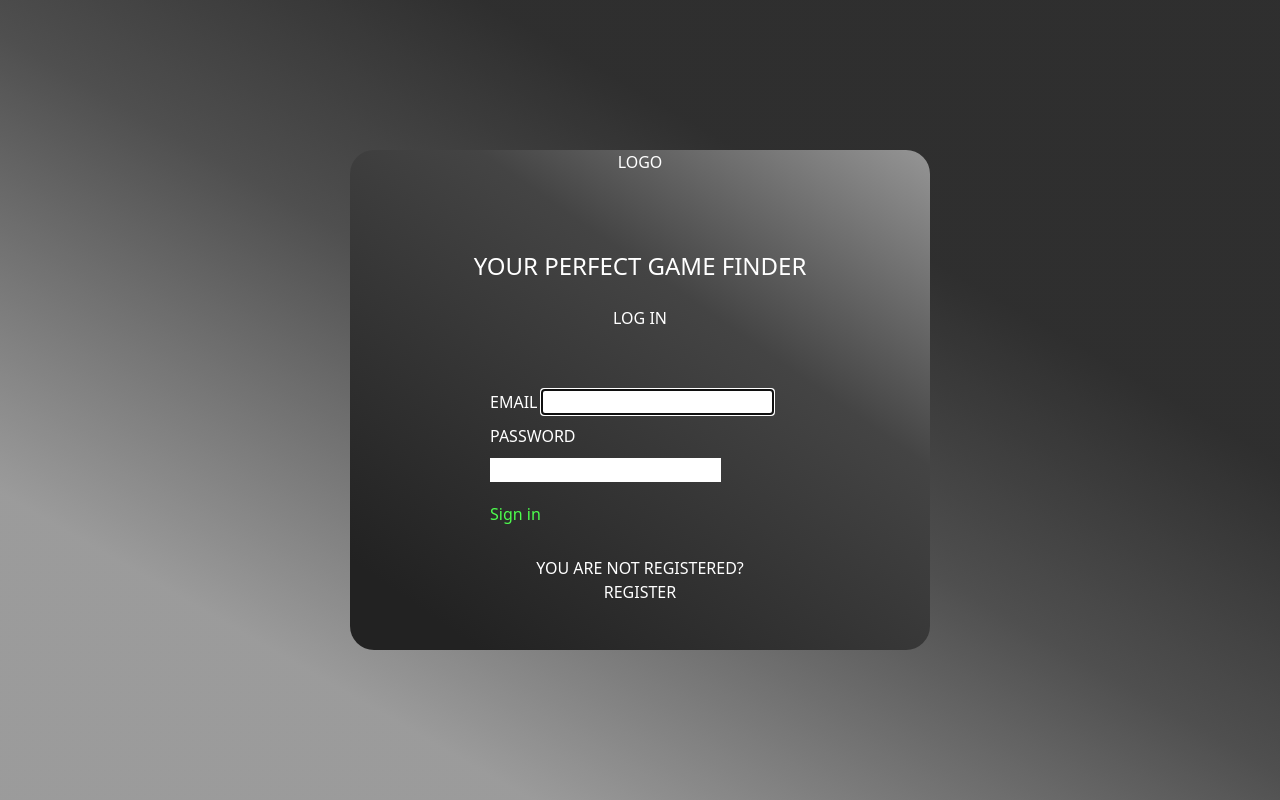
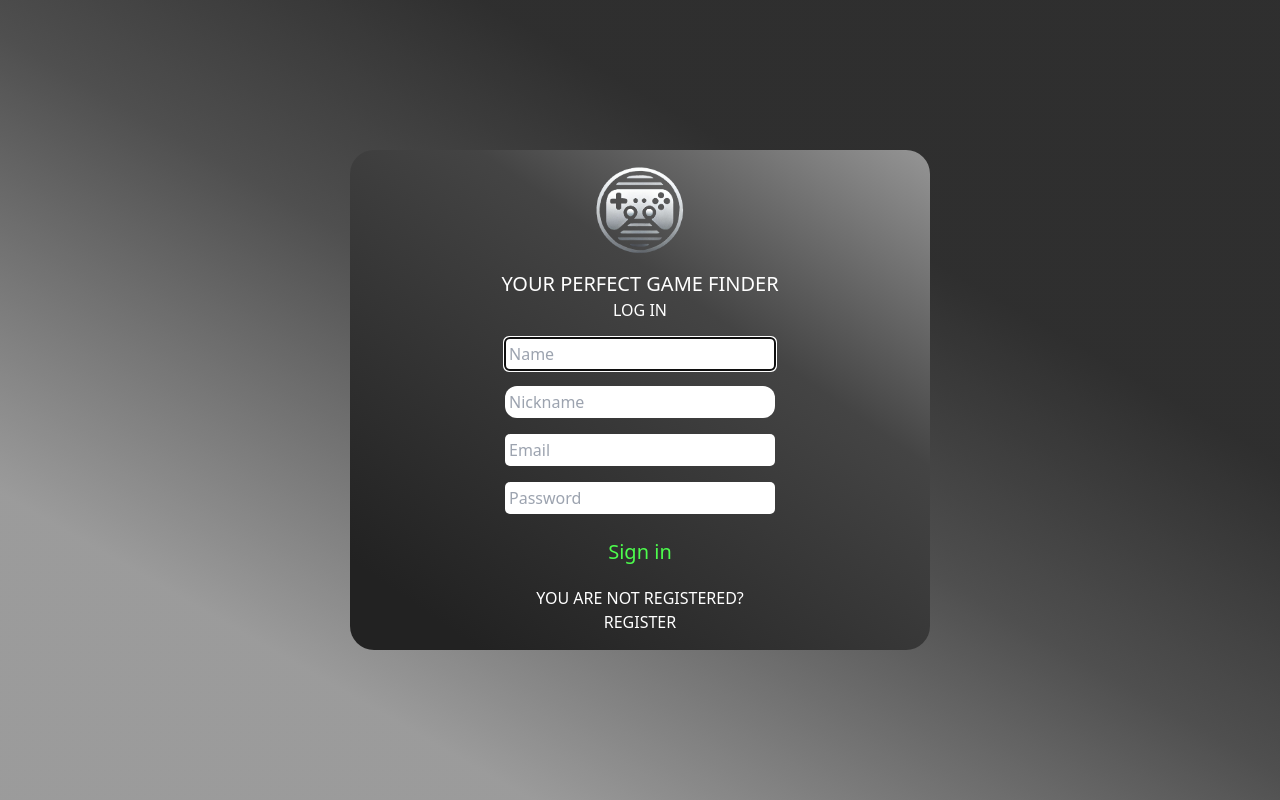
Before and after one commit to iDankest/Proyecto-Symfony, a Symfony app: template GameFinder/templates/security/login.html.twig in a window 1280 px wide. Run offline with Twig, Linux system fonts and the light colour scheme; the template is opened without the code that fills it, so the values that code supplies are empty; style sheets or scripts are compiled from the project's sources; some libraries are stand-ins or nearby versions.

Commit message:
style-login fino

```diff
--- a/GameFinder/assets/styles/app.css
+++ b/GameFinder/assets/styles/app.css
@@ -37,3 +37,18 @@ font-size: medium;
 #btn{
     color: rgb(77, 253, 77);
 }
+
+.logo{
+    width: 100px;
+    height: 100px;
+    background-image: url("../image/logo.png");
+    background-size: cover;
+    margin: 0 auto;
+    margin-top: 10px;
+    margin-bottom: 10px;
+}
+input{
+    padding: 4px;
+    border-radius: 5px;
+    width: 90%;
+}
--- a/GameFinder/templates/security/login.html.twig
+++ b/GameFinder/templates/security/login.html.twig
@@ -20,41 +20,33 @@
 			<div id="bgCenter" class="mx-auto my-[200px] w-auto min-w-[580px] max-w-[580px] h-[500px] bg-gray-600 text-white rounded-3xl border-1 border-neutral-950">
 
 
-				<div class="flex justify-center h-[100px]">LOGO</div>
+				<div class="my-4 logo "> </div>
 
-				<div class="flex justify-center text-2xl">YOUR PERFECT GAME FINDER</div>
-				<br>
+
+				<div class="flex justify-center text-xl">YOUR PERFECT GAME FINDER</div>
+
 				<div class="flex justify-center">LOG IN</div>
 
 
 				<div
 					class="flex-col mx-[140px]">
 
-					{# 	<label for="inputName">NAME</label>
-															<input type="name" value="{{ last_username }}" name="name" id="inputName" class="form-control mt-[50px] my-[10px]" autocomplete="name" required autofocus>
-															<br>
-															<label for="inputNickName">NICKNAME</label>
-															<input type="nickName" value="{{ last_username }}" name="nickName" id="inputNickname" class="form-control mt-[50px] my-[10px]" autocomplete="nickName" required autofocus>
-															<br> #}
-
 					{% if error %}
 						<div class="alert alert-danger mt-4">{{ error.messageKey|trans(error.messageData, 'security') }}</div>
 					{% endif %}
 
-					<label for="inputEmail">EMAIL</label>
-					<input type="email" value="{{ last_username }}" name="email" id="inputEmail" class="form-control mt-[60px] my-[10px] text-black" autocomplete="email" required autofocus>
-					<br>
 
+					<input type="name" value="{{ last_username }}" name="name" id="inputName" class="block m-auto form-control mt-4" placeholder="Name" autocomplete="name" required autofocus>
 
-					<label for="inputPassword">PASSWORD</label>
-					<input type="password" name="password" id="inputPassword" class="form-control my-[10px] text-black" autocomplete="current-password" required>
+					<input type="nickName" value="{{ last_username }}" name="nickName" id="inputNickname" class="block m-auto form-control mt-4 rounded-xl" placeholder="Nickname" autocomplete="nickName" required autofocus>
 
-					<br>
+					<input type="email" value="{{ last_username }}" name="email" id="inputEmail" class="block m-auto form-control mt-4 text-black" placeholder="Email" autocomplete="email" required autofocus>
 
+					<input type="password" name="password" id="inputPassword" class="block m-auto form-control mt-4 text-black" placeholder="Password" autocomplete="current-password" required>
 
-					<input type="hidden" name="_csrf_token" value="{{ csrf_token('authenticate') }}">
+					<input type="hidden" name="_csrf_token" value="{{ csrf_token('authenticate') }}"><br>
 
-					<button id="btn" class=" btn-lg btn-primary my-[10px]" type="submit">
+					<button id="btn" class="block m-auto btn-lg btn-primary text-xl" type="submit">
 						Sign in
 					</button>
 
@@ -64,8 +56,8 @@
 
 				</div>
 
+			</div>
 
-			</div>
 		</div>
 
 	</form>
```
Also changed, not shown: GameFinder/src/Entity/User.php (+30 -0 lines), GameFinder/assets/image/logo.png (added).
